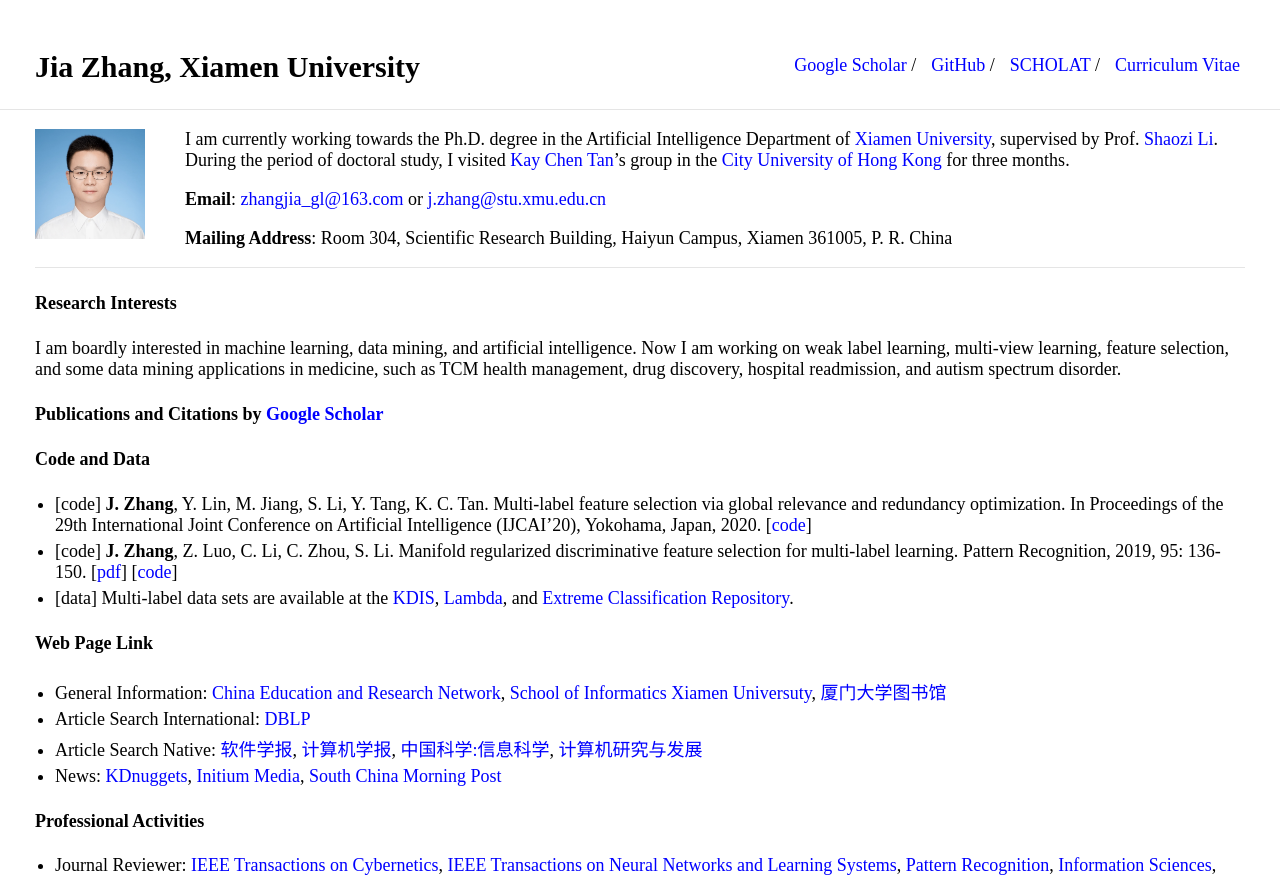
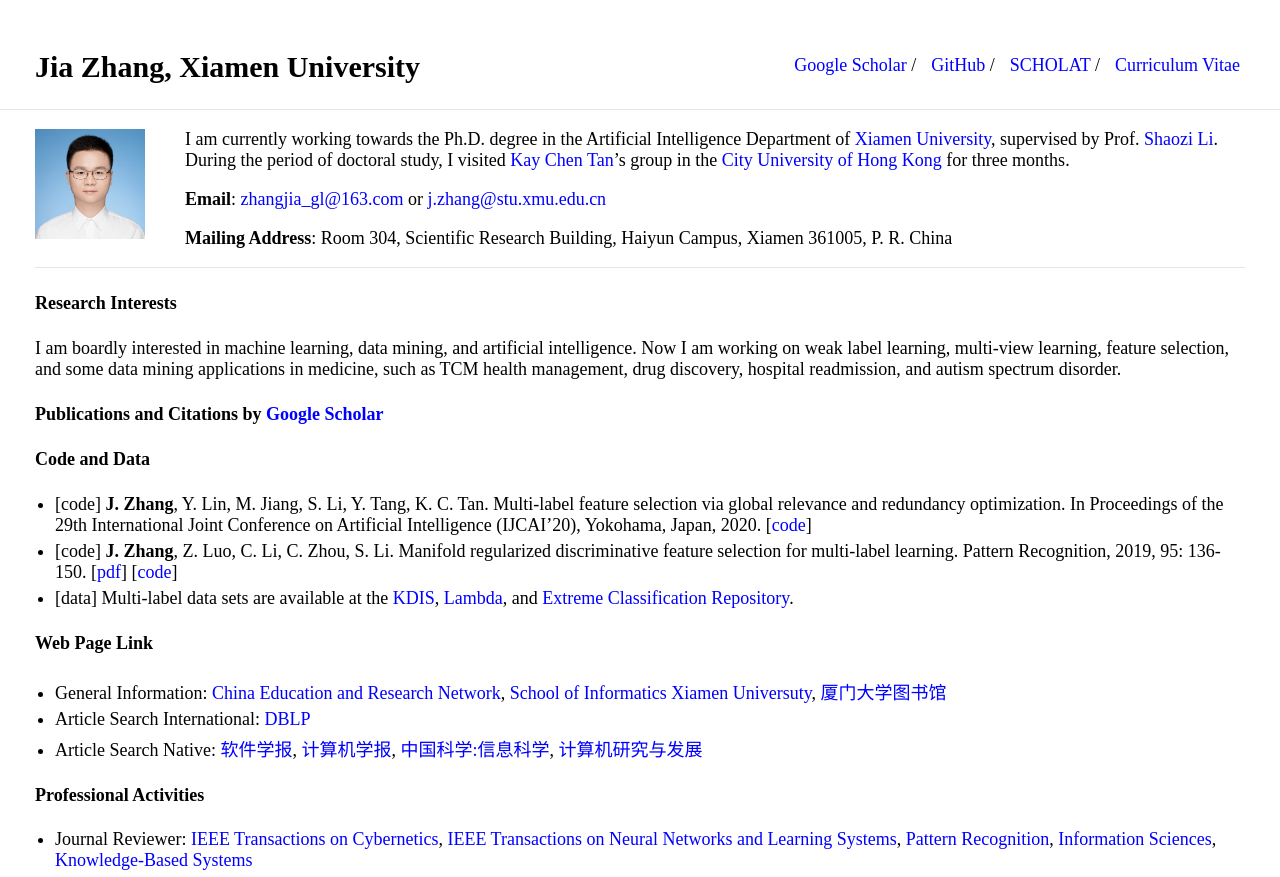
Before and after one commit to jiazhang-ml/jiazhang-ml.github.io, a Jekyll site: the page built from index.md, in a window 1280 px wide. Shown: the top 877 px of the page. Built offline with Jekyll 4.4.1, drawn with Linux system fonts in a browser that asks for light colours.

Commit message:
Update index.md

```diff
--- a/index.md
+++ b/index.md
@@ -28,7 +28,6 @@ I am boardly interested in machine learning, data mining, and artificial intelli
 * General Information: [China Education and Research Network](http://www.edu.cn/), [School of Informatics Xiamen Universuty](https://information.xmu.edu.cn/), [厦门大学图书馆](https://library.xmu.edu.cn/)
 * Article Search International: [DBLP](https://dblp.uni-trier.de/db/)
 * Article Search Native: [软件学报](http://navi.cnki.net/knavi/JournalDetail?pcode=CJFD&pykm=RJXB), [计算机学报](http://navi.cnki.net/knavi/JournalDetail?pcode=CJFD&pykm=JSJX), [中国科学:信息科学](http://navi.cnki.net/knavi/JournalDetail?pcode=CJFD&pykm=PZKX), [计算机研究与发展](http://navi.cnki.net/knavi/JournalDetail?pcode=CJFD&pykm=JFYZ)
-* News: [KDnuggets](https://www.kdnuggets.com/), [Initium Media](https://theinitium.com/), [South China Morning Post](https://www.scmp.com/hk)
 
 #### Professional Activities
 * Journal Reviewer: [IEEE Transactions on Cybernetics](https://mc.manuscriptcentral.com/cyb-ieee), [IEEE Transactions on Neural Networks and Learning Systems](https://mc.manuscriptcentral.com/tnnls), [Pattern Recognition](https://www.journals.elsevier.com/pattern-recognition/), [Information Sciences](https://www.journals.elsevier.com/information-sciences), [Knowledge-Based Systems](https://www.journals.elsevier.com/knowledge-based-systems)
```
